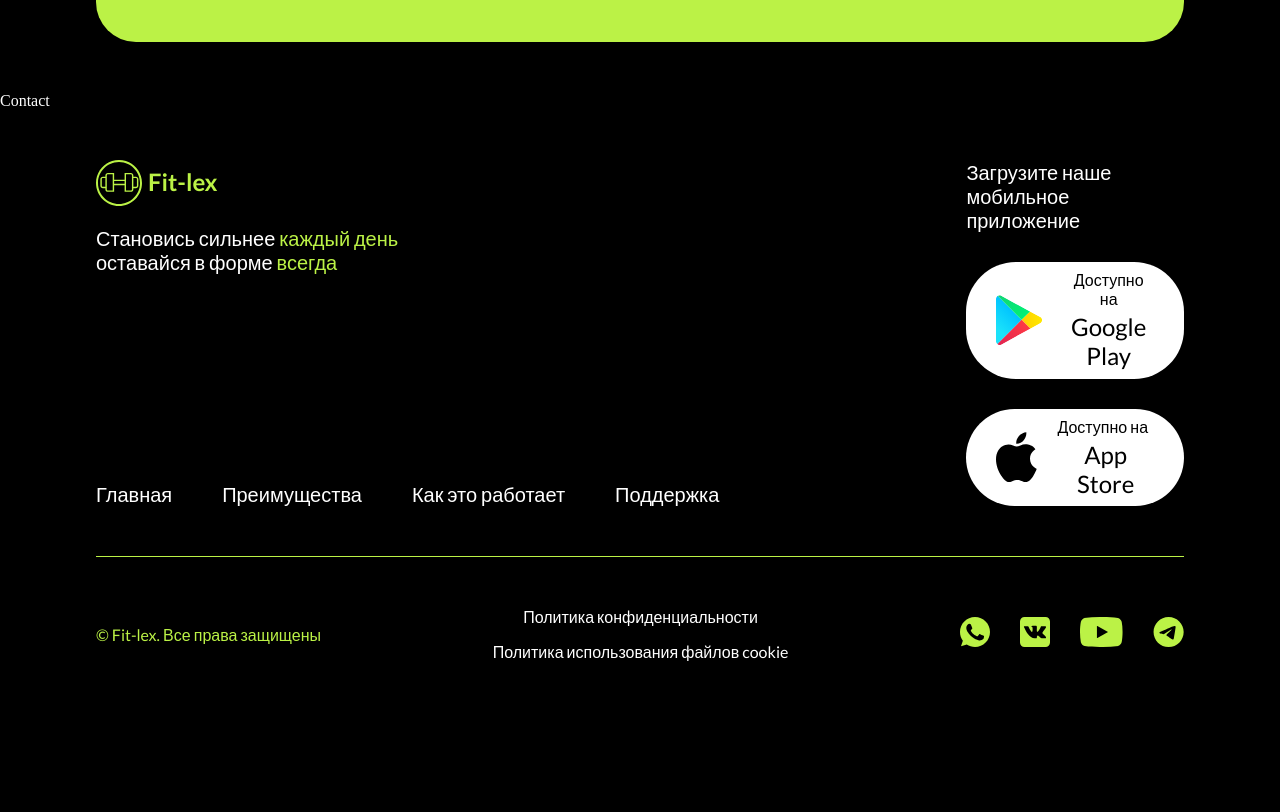
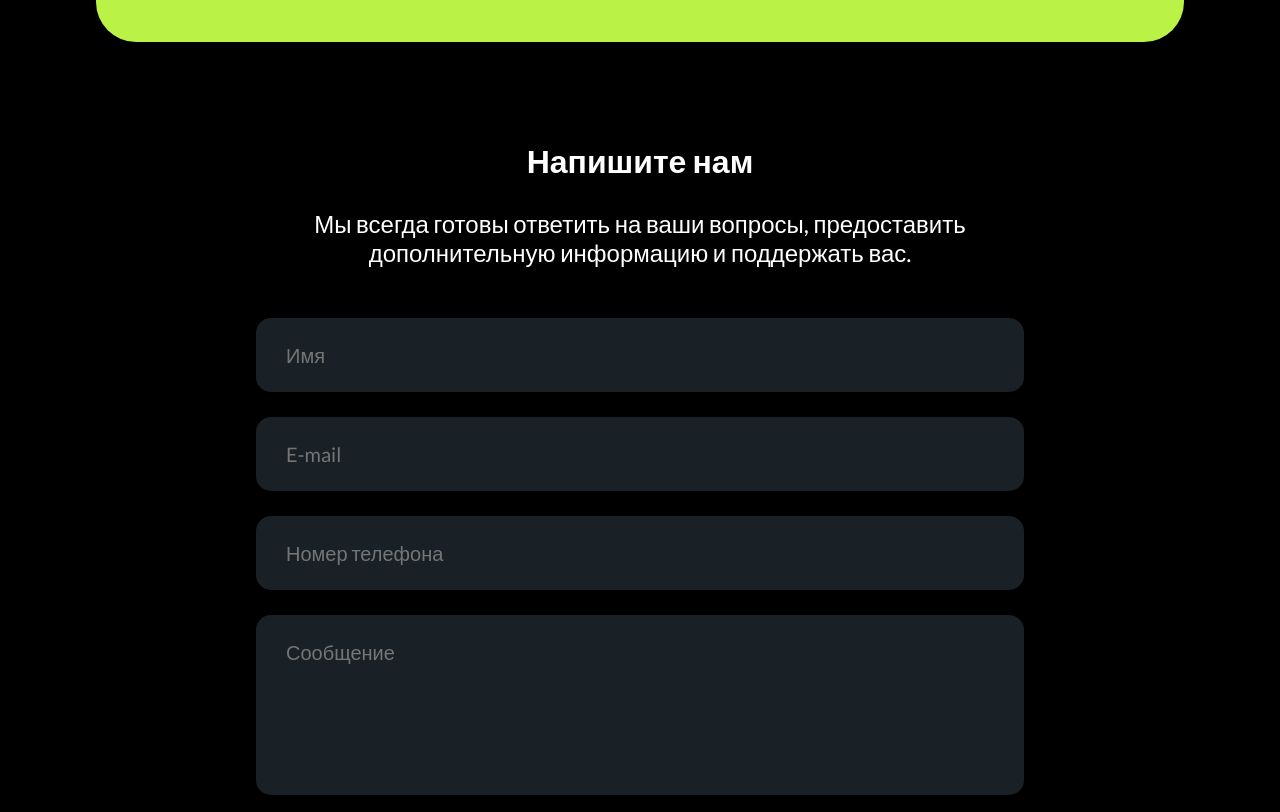
Before and after one commit to azimjonking/fitnes, a React (Create React App) app: page / in a window 1280 px wide. Shown: the part 3648-4460 px from the top of the page. Before the commit the page ends 4359 px from the top, so only its background shows below. Built offline with nearby package versions, Linux system fonts and the light colour scheme.

Commit message:
contact section is done

```diff
--- a/src/component/contact/Contact.js
+++ b/src/component/contact/Contact.js
@@ -3,7 +3,20 @@ import "./contact.css";
 
 const Contact = () => {
   return (
-    <div>Contact</div>
+    <section className='contact container'>
+      <h1 className="title">Напишите нам</h1>
+      <p className="subtitle">Мы всегда готовы ответить на ваши вопросы, предоставить дополнительную информацию и поддержать вас.</p>
+
+      <form action="#" className="contact-form">
+        <input type="text" placeholder='Имя' id='name' name='name' />
+        <input type="email" placeholder='E-mail' id='email' name='email' />
+        <input type="tel" placeholder='Номер телефона' id='phone' name='phone' />
+        <textarea name="message" id="message" placeholder='Сообщение' ></textarea>
+
+        <button className="btn btn-primary">Отправить</button>
+      </form>
+
+    </section>
   )
 }
 
--- a/src/component/contact/contact.css
+++ b/src/component/contact/contact.css
@@ -0,0 +1,51 @@
+.contact {
+    padding: 50px 0;
+
+    display: flex;
+    flex-direction: column;
+    align-items: center;
+}
+
+.contact .title {
+    text-align: center;
+}
+
+.contact .subtitle {
+    margin-top: 30px;
+    width: 768px;
+    text-align: center;
+}
+
+.contact-form {
+    margin-top: 50px;
+    width: 768px;
+    display: flex;
+    flex-direction: column;
+    gap: 25px;
+}
+
+.contact-form input,
+.contact-form textarea {
+    width: 100%;
+    padding: 25px 30px;
+    border-radius: 15px;
+    background: #192126;
+
+    font-family: var(--lato);
+    font-size: 20px;
+    font-weight: 400;
+    line-height: 24px;
+    color: var(--main-color);
+}
+
+.contact-form textarea {
+    border: none;
+    outline: none;
+    resize: none;
+    height: 180px;
+}
+
+.contact-form > button {
+    margin-top: 50px;
+    align-self: center;
+}
```
